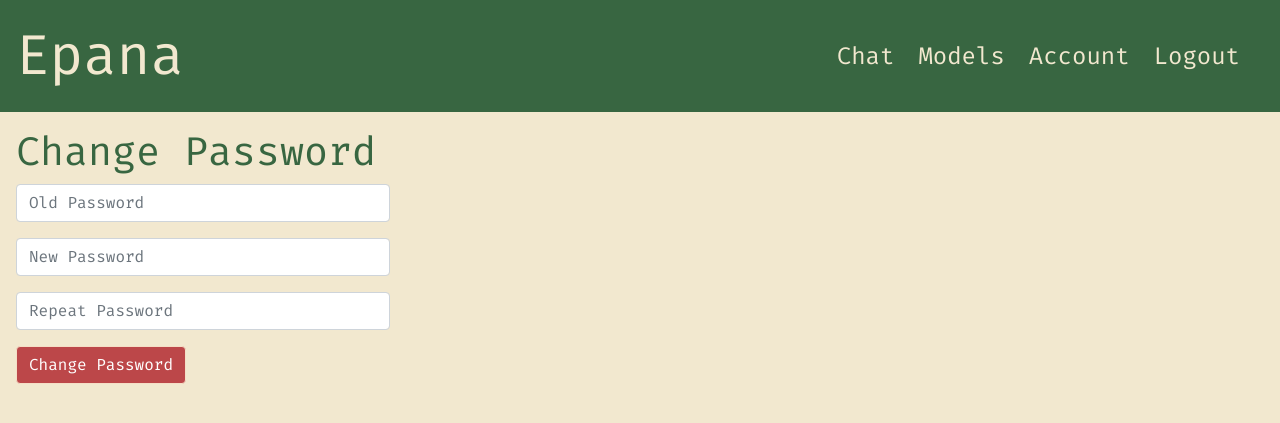
After one commit to jespereggers/epana-ai, a Flask app: page /change_password in a window 1280 px wide. The commit adds this page. Shown: the top 423 px of the page. Run offline with Flask 3, Linux system fonts and the light colour scheme; the visitor is signed in with stand-in values (Sample User, id 1).

Commit message:
added functionality to change password and tier; seperated css into navbar.css

```diff
--- a/epanaFlask/app.py
+++ b/epanaFlask/app.py
@@ -223,6 +223,66 @@ def account():
         return render_template("account.html", email=user_info[0], tier=user_info[1])
 
 
+@app.route('/change_password', methods=["GET", "POST"])
+@login_required
+def change_password():
+    if request.method == "POST":
+        db = get_db()
+        cursor = db.cursor()
+        old_password = request.form.get("old_password")
+        new_password = request.form.get("new_password")
+        confirmation_password = request.form.get("confirmation_password")
+        if not old_password:
+            return apology("Please input your old password", 400)
+        cursor.execute("SELECT password_hash FROM users WHERE id = ?", (session["user_id"],))
+        password_hash = cursor.fetchall()[0][0]
+        if not check_password_hash(password_hash, old_password):
+            return apology("Please input your correct old password", 400)
+        if not new_password:
+            return apology("Please input a new password", 400)
+        if not confirmation_password:
+            return apology("Please confirm your new password", 400)
+        if not new_password == confirmation_password:
+            return apology("Passwords do not match", 400)
+        cursor.execute("UPDATE users SET password_hash = ? WHERE id = ?", (generate_password_hash(new_password),
+                                                                           session["user_id"]))
+        db.commit()
+        flash("Password changed successfully", "success")
+
+        return redirect("/account")
+    else:
+        return render_template("change_password.html")
+
+
+@app.route('/change_tier', methods=["GET", "POST"])
+@login_required
+def change_tier():
+    if request.method == "POST":
+        db = get_db()
+        cursor = db.cursor()
+        new_tier = request.form.get("new_tier")
+        cursor.execute("SELECT tier FROM users WHERE id = ?", (session["user_id"],))
+        current_tier = cursor.fetchall()[0][0]
+        if not new_tier:
+            return apology("Please select a tier", 400)
+        if new_tier == current_tier:
+            return apology("You are already on this tier", 400)
+        cursor.execute("UPDATE users SET tier = ? WHERE id = ?", (new_tier, session["user_id"]))
+        db.commit()
+        flash("Tier changed successfully", "success")
+
+        return redirect("/account")
+    else:
+        db = get_db()
+        cursor = db.cursor()
+        cursor.execute("SELECT tier FROM users WHERE id = ?", (session["user_id"],))
+        user_tier = cursor.fetchall()[0][0]
+        cursor.execute("SELECT name FROM tiers")
+        tiers = cursor.fetchall()
+        print(tiers)
+        return render_template("change_tier.html", tiers=tiers, user_tier=user_tier)
+
+
 @app.route('/login', methods=["GET", "POST"])
 def login():
     db = get_db()
--- /dev/null
+++ b/epanaFlask/static/navbar.css
@@ -0,0 +1,37 @@
+#nav-bar {
+    height: 14vh;
+    padding: 2vh 2vh 2vh 2vh;
+    display: flex;
+    justify-content: space-between;
+    align-items: center;
+    background-color: #386641;
+    color: #f2e8cf;
+    transition: 0.3s ease;
+    flex: none;
+}
+
+#nav-links {
+    display: flex;
+    align-items: center;
+    transition: 1s ease;
+
+}
+
+
+#nav-bar h1 {
+    font-size: 7vh;
+    margin: 0; /* Remove the default margin */
+}
+
+#nav-bar a {
+    font-size: 3vh;
+    margin-right: 3vh; /* Add margin-right instead of padding */
+    color: #f2e8cf;
+    transition: color 0.3s ease;
+
+}
+
+#nav-bar a:hover {
+    color: #BC4749;
+
+}
--- a/epanaFlask/static/styles.css
+++ b/epanaFlask/static/styles.css
@@ -25,50 +25,12 @@ body {
 
 a {
     text-decoration: none;
-    color: #ffffff;
+    color: #f2e8cf;
     transition: 0.3s ease;
 }
 
 a:hover {
     color: #000000;
-}
-
-#nav-bar {
-    height: 14vh;
-    padding: 2vh 2vh 2vh 2vh;
-    display: flex;
-    justify-content: space-between;
-    align-items: center;
-    background-color: #386641;
-    color: #f2e8cf;
-    transition: 0.3s ease;
-    flex: none;
-}
-
-#nav-links {
-    display: flex;
-    align-items: center;
-    transition: 1s ease;
-
-}
-
-
-#nav-bar h1 {
-    font-size: 7vh;
-    margin: 0; /* Remove the default margin */
-}
-
-#nav-bar a {
-    font-size: 3vh;
-    margin-right: 3vh; /* Add margin-right instead of padding */
-    color: #f2e8cf;
-    transition: color 0.3s ease;
-
-}
-
-#nav-bar a:hover {
-    color: #BC4749;
-
 }
 
 
--- a/epanaFlask/templates/account.html
+++ b/epanaFlask/templates/account.html
@@ -15,8 +15,12 @@ Account
     <br>
     <span class="acc-content">{{ email }}</span>
     <br>
+    <a href="/change_password" class="change-settings">change password</a>
+    <br>
     <span class="acc-heading">Tier</span>:
     <br>
     <span class="acc-content">{{ tier }}</span>
+    <br>
+    <a href="/change_tier" class="change-settings">change plan</a>
 </p>
 {% endblock %}
--- /dev/null
+++ b/epanaFlask/templates/change_password.html
@@ -0,0 +1,27 @@
+{% extends "layout.html" %}
+
+{% block title %}
+Change Password
+{% endblock %}
+
+{% block css %}
+<link href="/static/change_password.css" rel="stylesheet">
+{% endblock %}
+
+{% block main %}
+<h1>Change Password</h1>
+<form action="/change_password" method="post">
+    <div class="mb-3">
+        <input class="form-control" id="old_password" name="old_password" placeholder="Old Password" type="password">
+    </div>
+    <div class="mb-3">
+        <input class="form-control" id="new_password" name="new_password" placeholder="New Password" type="password">
+    </div>
+    <div class="mb-3">
+        <input class="form-control" id="verification_password" name="confirmation_password"
+               placeholder="Repeat Password" type="password">
+    </div>
+    <button class="btn btn-red" type="submit">Change Password</button>
+
+</form>
+{% endblock %}
--- a/epanaFlask/templates/create_model.html
+++ b/epanaFlask/templates/create_model.html
@@ -13,7 +13,7 @@ Create Model
 <span id="todo">TODO</span>
 <form action="/create_model" method="post">
     <div class="mb-3">
-        <select name="file_name">
+        <select name="file_name" class="form-select">
             <option value="0" disabled selected>Choose File</option>
             {% for file in files %}
             <option value="{{ file[0] }}">{{ file[0] }}</option>
--- a/epanaFlask/templates/layout.html
+++ b/epanaFlask/templates/layout.html
@@ -21,6 +21,7 @@
 
     <link href="/static/styles.css" rel="stylesheet">
     <link href="/static/messages.css" rel="stylesheet">
+    <link href="/static/navbar.css" rel="stylesheet">
     {% block css %}{% endblock %}
 
     <title>Epana: {% block title %}{% endblock %}</title>
```
Also changed, not shown: epanaFlask/static/account.css (+9 -0 lines), epanaFlask/templates/change_tier.html (added, +32 -0 lines).
